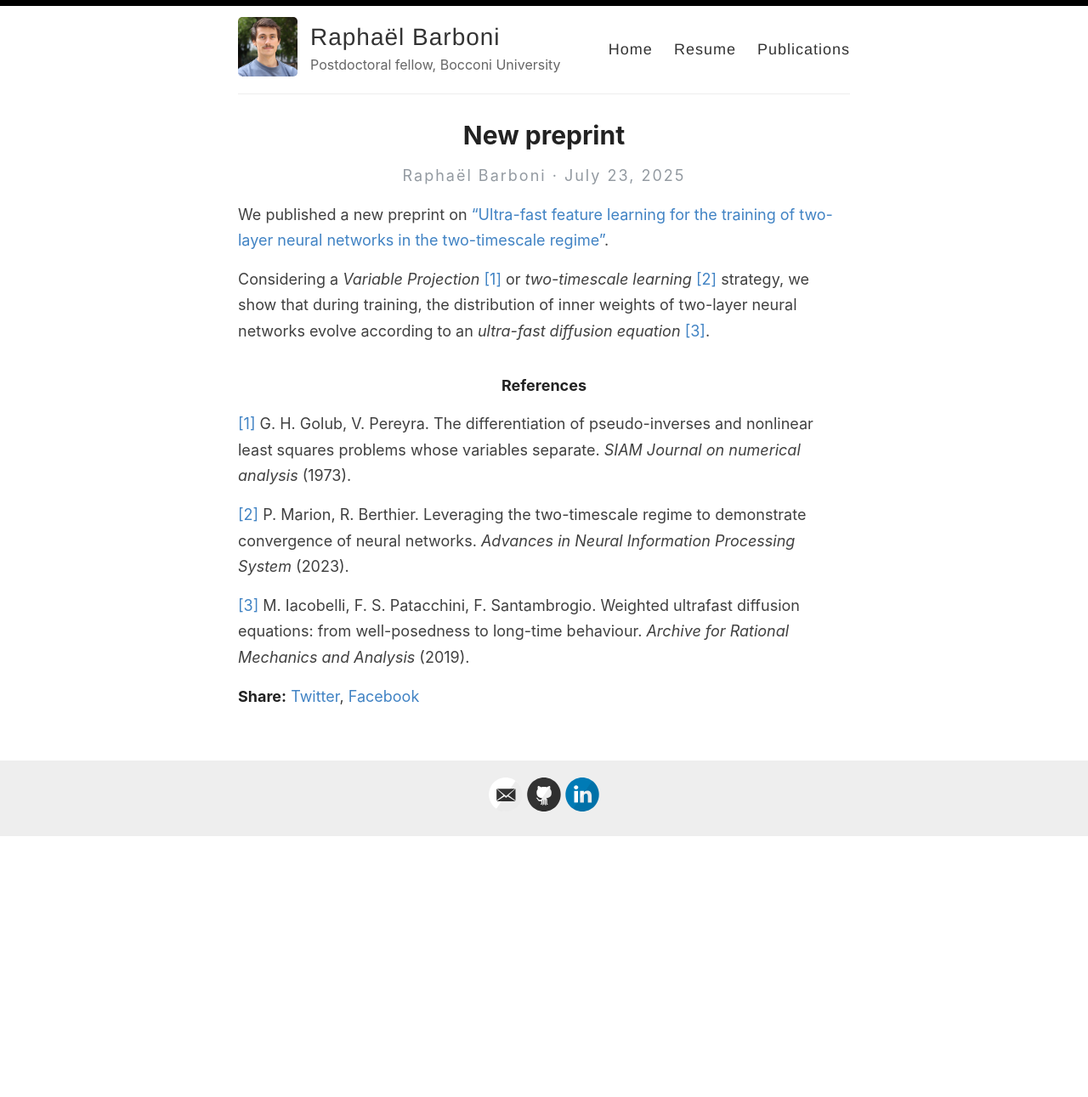
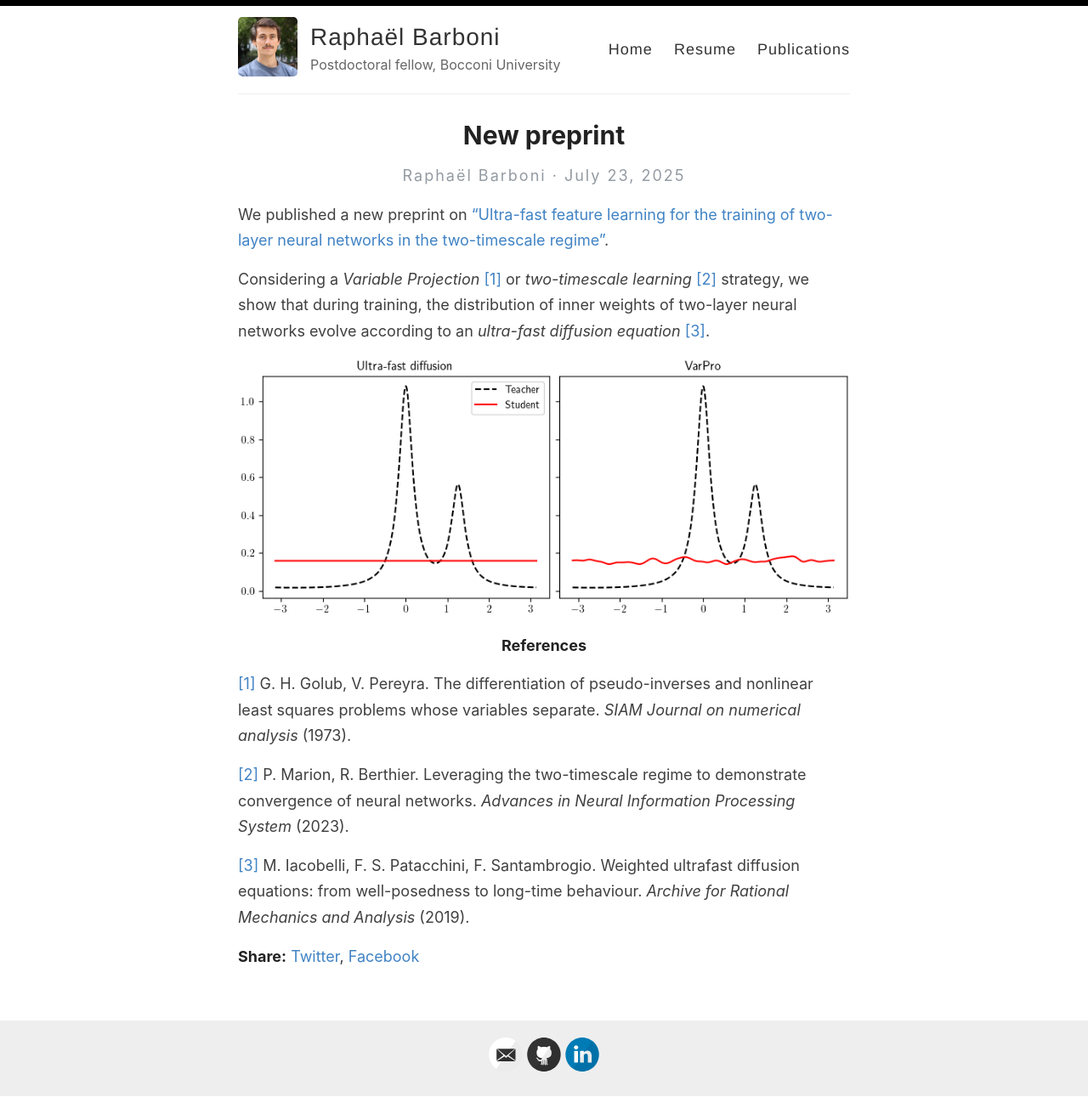
Before and after one commit to rbarboni/rbarboni.github.io, a Jekyll site: the page built from _posts/2025-07-23-UltraFast.markdown, in a window 1280 px wide. Shown: the whole page at 85% size. Built offline with Jekyll 4.4.1, drawn with Linux system fonts in a browser that asks for light colours; before the commit the page ends 985 px from its top, so only the background shows below that.

Commit message:
VarPro animation

```diff
--- a/_posts/2025-07-23-UltraFast.markdown
+++ b/_posts/2025-07-23-UltraFast.markdown
@@ -8,7 +8,7 @@
 
 Considering a *Variable Projection* [[1]](#VarPro) or *two-timescale learning* [[2]](#TwoTimeScale) strategy, we show that during training, the distribution of inner weights of two-layer neural networks evolve according to an *ultra-fast diffusion equation* [[3]](#UltraFast).
 
-![](diffusion_animation.gif)
+![](../files/diffusion_animation.gif)
 
 #### References
 
```
Also changed, not shown: files/diffusion_animation.gif (renamed from _posts/diffusion_animation.gif).
